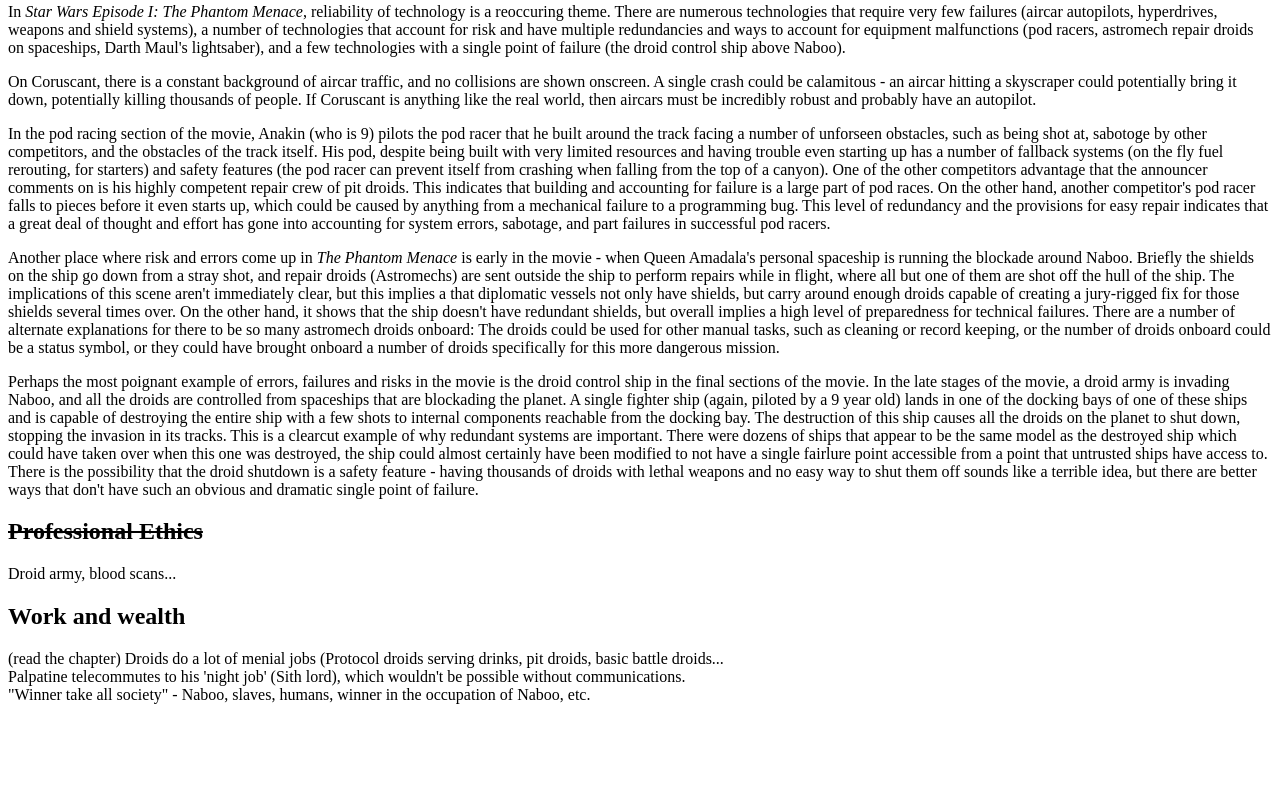
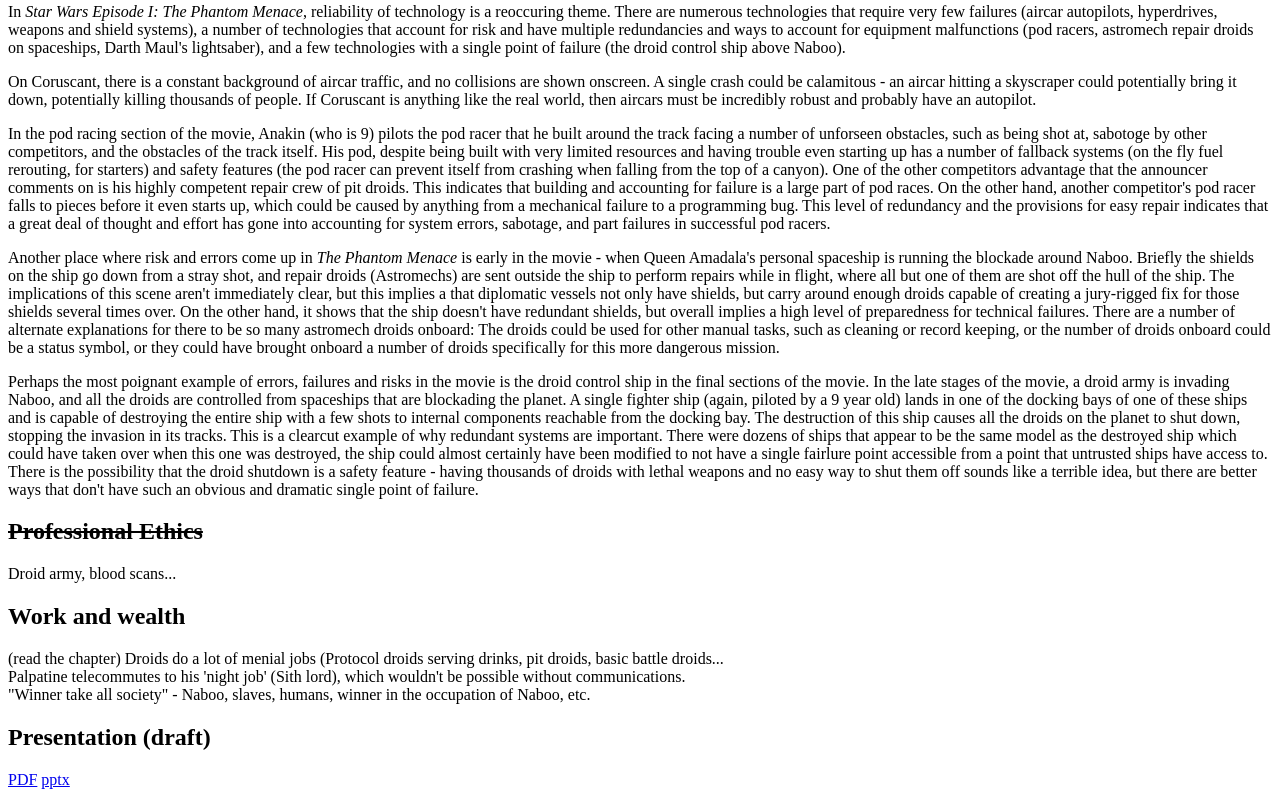
Before and after one commit to social-imps-phantom-menace/phantom-menace-website, a plain HTML site: page index.html in a window 1280 px wide. Shown: the part 7392-8197 px from the top of the page. Before the commit the page ends 8112 px from the top, so only its background shows below. Drawn offline with Linux system fonts and the light colour scheme.

Commit message:
Update index.html

```diff
--- a/index.html
+++ b/index.html
@@ -649,5 +649,11 @@ Droid army, blood scans...
  "Winner take all society" - Naboo, slaves, humans, winner in the occupation of Naboo, etc.<br>
 </p>
 
+ <h2>Presentation (draft)</h2>
+  <p>
+    <a href="/Phantom%20Menace%20Presentation%20Draft.pdf">PDF</a>
+    <a href="/Phantom%20Menace%20Presentation%20Draft.pptx">pptx</a>
+  </p>
+
 </body>
 </html>
```
